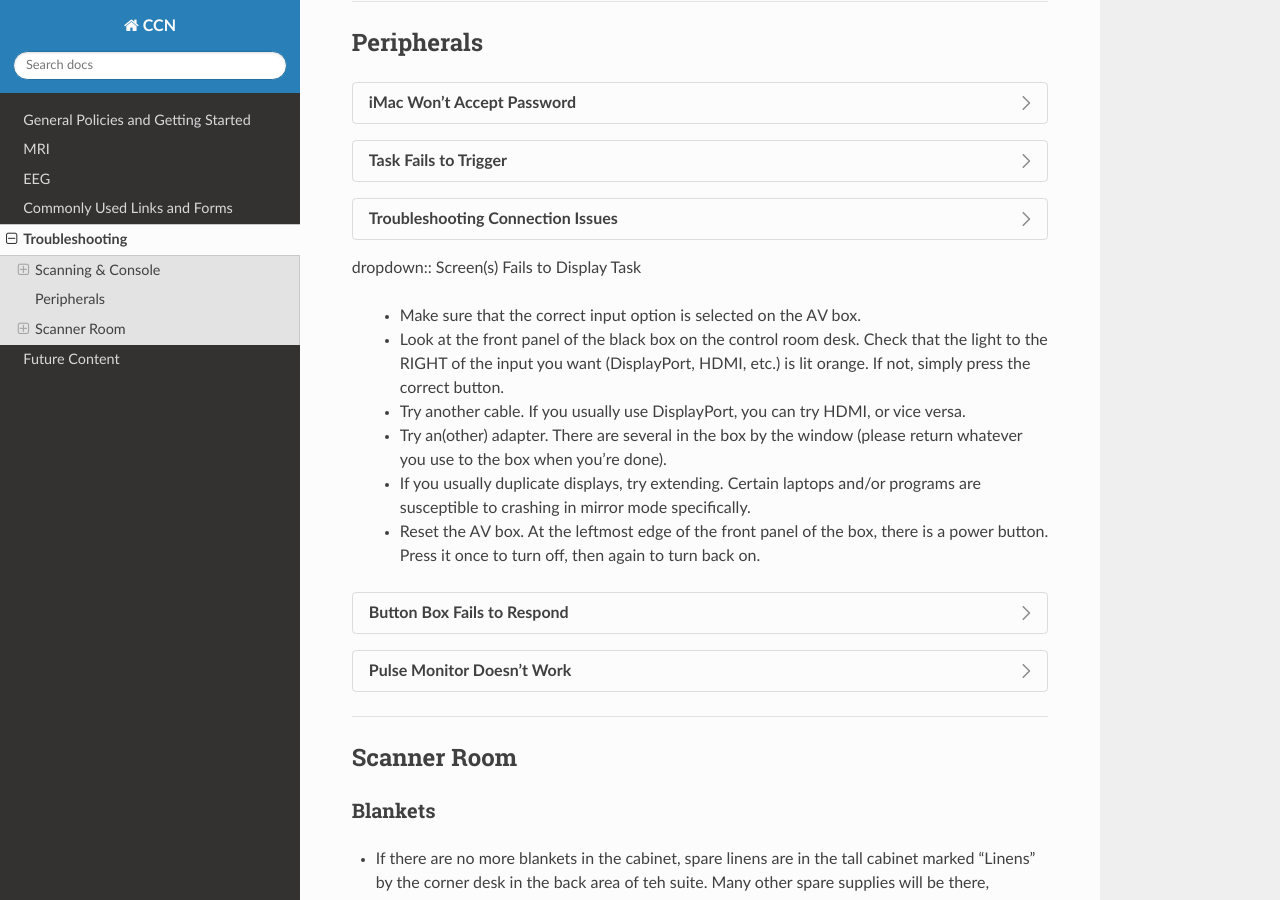
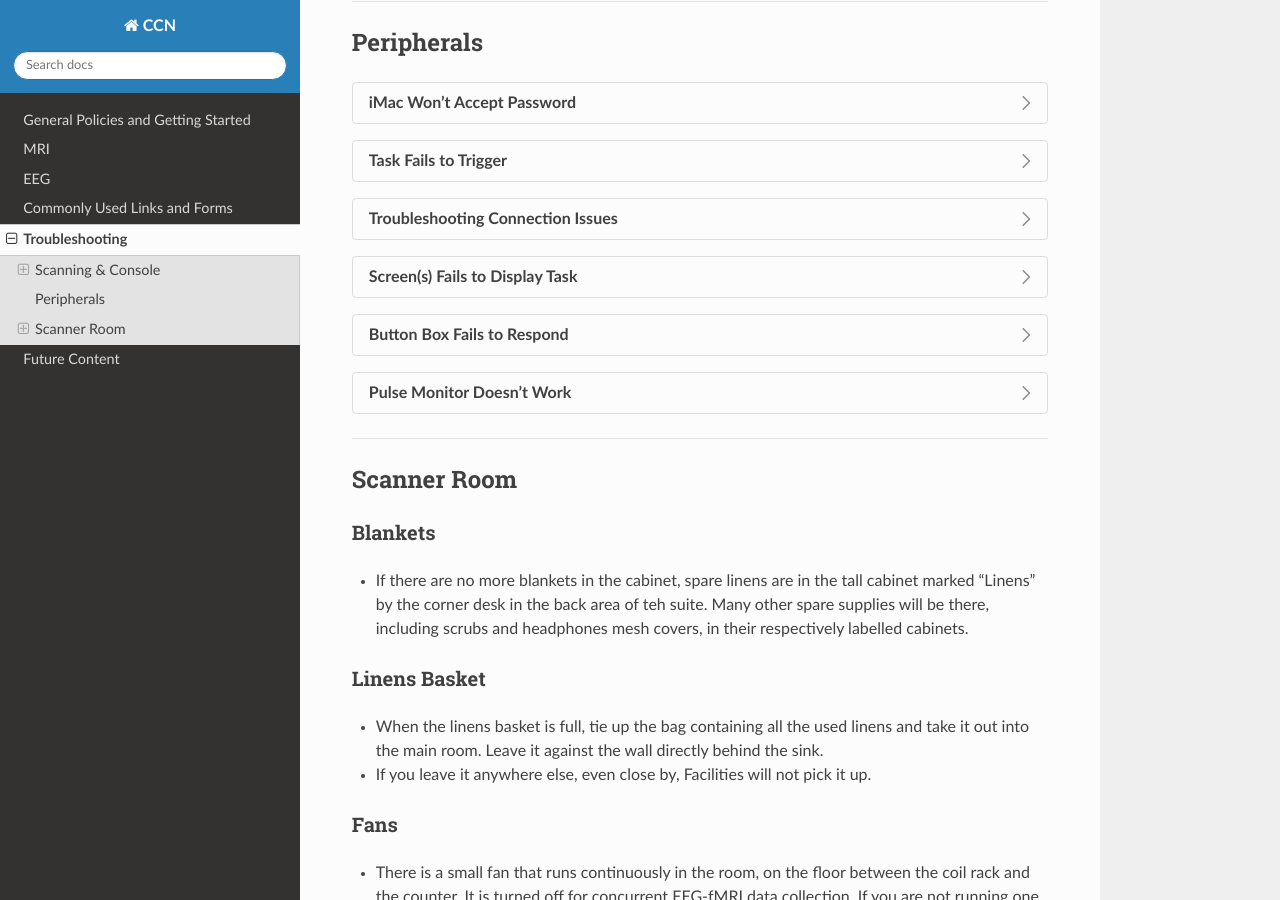
Before and after one commit to CCN-Support/CCN_Wiki, a Sphinx documentation site: the page built from docs/source/troubleshooting.rst, in a window 1280 px wide and 900 px high, scrolled down 2319 px. Built offline with Sphinx 7.4.7 and the Read the Docs theme 3.1.0, drawn with Linux system fonts in a browser that asks for light colours.

Commit message:
Update troubleshooting.rst

```diff
--- a/docs/source/troubleshooting.rst
+++ b/docs/source/troubleshooting.rst
@@ -67,6 +67,7 @@ General Console Operations
   3. Click on the "Export" button toward the upper right of the screen
   4. Click on the "Network" radio button if it is not already selected
   5. Select the server(s) you want to send the data to.
+
      The usual DICOM server is called dicom_server1. If you are part of one of the large consortium studies, you may need XNAT, FIONA, or HBCD-FIONA.
 
      Make sure to un-check all servers you don't need. If you do not de-select them, your data will be sent to other sites and this will cause confusion.
@@ -151,7 +152,7 @@ Peripherals
   - If you notice that the 'USB' light on the button box is flashing while the USB is plugged into your machine, test the USB on a different machine (like the iMac). Oftentimes the USB port may not be recognizing that there is an input being plugged in, and the machine may need to be restarted.
 
 
-dropdown:: Screen(s) Fails to Display Task
+.. dropdown:: Screen(s) Fails to Display Task
 
   - Make sure that the correct input option is selected on the AV box.
   - Look at the front panel of the black box on the control room desk. Check that the light to the RIGHT of the input you want (DisplayPort, HDMI, etc.) is lit orange. If not, simply press the correct button.
```
